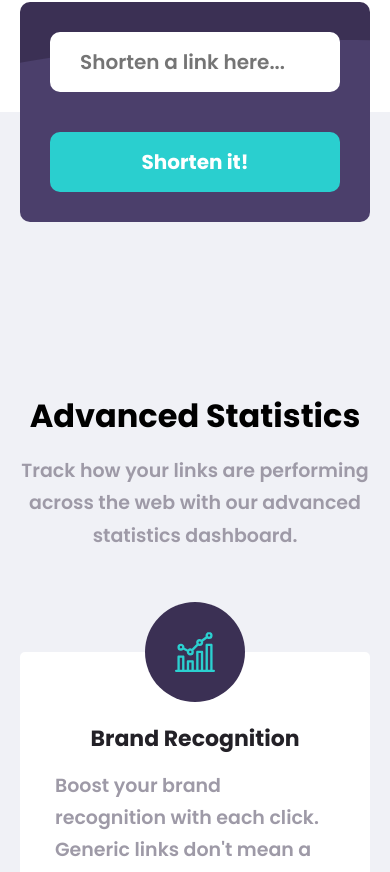
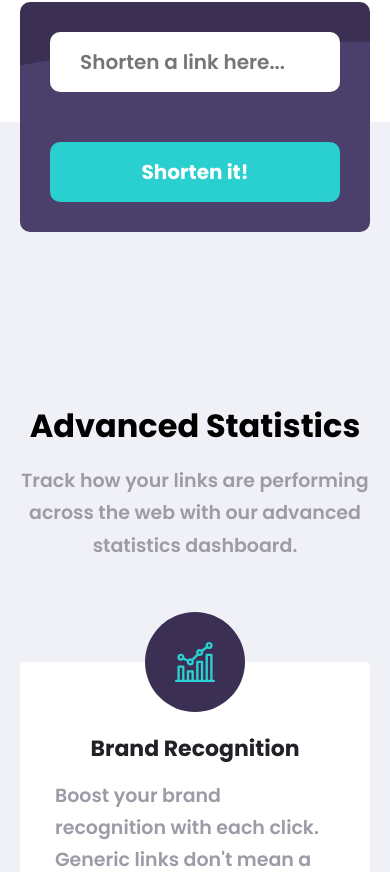
Before and after one commit to IASIKO/urlShortener, a React (Vite) app: page / in a window 390 px wide. Shown: the part 1155-2027 px from the top of the page. Built offline with nearby package versions, Linux system fonts and the light colour scheme.

Commit message:
update styles

```diff
--- a/src/css/components/Body sections/UrlShortening.module.css
+++ b/src/css/components/Body sections/UrlShortening.module.css
@@ -282,14 +282,19 @@
     padding: 15px 30px;
   }
 
+  .urlShortening div button {
+    margin-top: 10px;
+  }
+
   .errorMes {
+    width: 300px;
     left: 13%;
-    top: 46%;
+    top: 40%;
   }
 
   .loader {
     left: 13%;
-    top: 87%;
+    top: 90%;
   }
   .servicies {
     margin-top: -110px;
```
